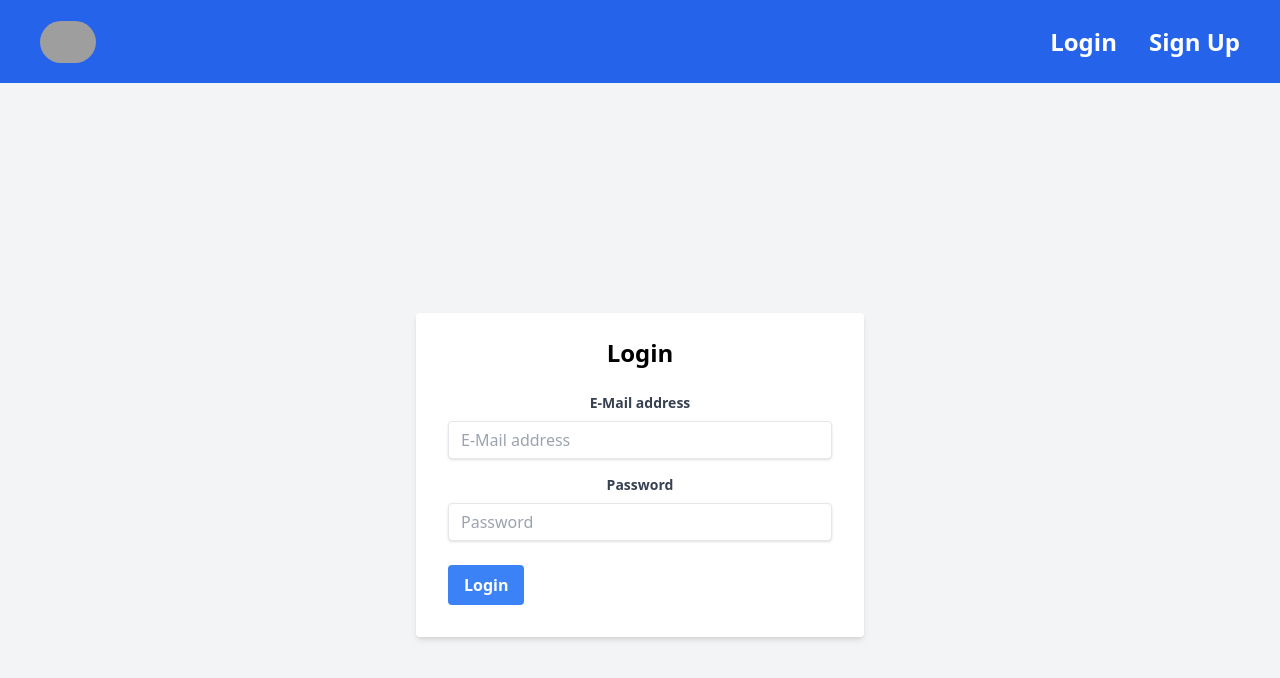
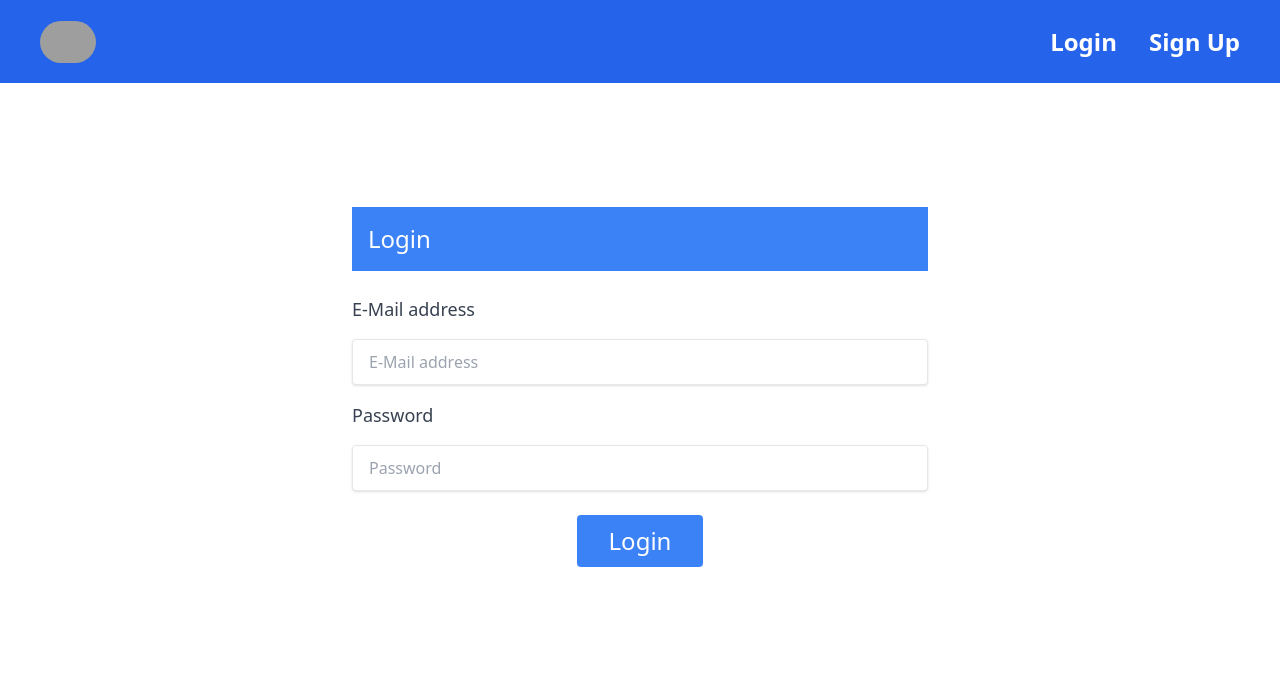
Before and after one commit to saolaiheang/link-shorten-two, a React (Vite) app: page /login in a window 1280 px wide. Shown: the top 678 px of the page. Built offline with nearby package versions, Linux system fonts and the light colour scheme; grey boxes are pictures that could not be loaded.

Commit message:
landing page

```diff
--- a/src/components/Header.jsx
+++ b/src/components/Header.jsx
@@ -1,16 +1,18 @@
 import React from 'react';
 import { Link } from 'react-router-dom';
+import { Navigate } from 'react-router-dom';
 
 function Header() {
   return (
     <header className="flex justify-between items-center h-[83px] bg-blue-600 p-4 sm:p-10">
-      <div>
+     <Link to="/"><div>
         <img
           className="rounded-full w-12 sm:w-14"
           src="https://media.licdn.com/dms/image/v2/C560BAQE55kHfjFuzlg/company-logo_200_200/company-logo_200_200/0/1631377740362?e=2147483647&v=beta&t=lwTHSGTyiLNCxcgBP36R49o1XEATmojFUK8g27vK0BY"
           alt="Logo"
         />
       </div>
+      </Link>
       <nav className="flex space-x-4 sm:space-x-8">
         <Link to="/login" className="text-white font-semibold text-lg sm:text-2xl hover:text-red-200">
           Login
--- a/src/page/Loginpage.jsx
+++ b/src/page/Loginpage.jsx
@@ -5,24 +5,28 @@ import Header from '../components/Header';
 function LoginPage() {
   const [email, setEmail] = useState('');
   const [password, setPassword] = useState('');
+  const [retypePassword] = useState('');
+  const [error, setError] = useState('');
 
   const handleLogin = (e) => {
     e.preventDefault();
-    // Handle login logic here
+    if (password !== retypePassword) {
+      setError('Passwords do not match');
+      return;
+    }
     console.log('Login attempted with:', { email, password });
+    setError('');
   };
 
   return (
     <>
-    <Header></Header>
-    <div className="flex justify-center items-center h-screen bg-gray-100">
-
-
-      <div className="w-full max-w-md">
-        <form onSubmit={handleLogin} className="bg-white shadow-md rounded px-8 pt-6 pb-8 mb-4">
-          <h2 className="text-center text-2xl font-bold mb-6">Login</h2>
+      <Header />
+      <div className="flex justify-center mt-20 sm:mt-[100px]">
+        <div className="w-full max-w-[90%] sm:max-w-[75%] md:max-w-[60%] lg:max-w-[50%] ">
+          <form onSubmit={handleLogin} className="px-8 pt-6 pb-8 mb-4">
+            <h2 className="text-left text-2xl p-4 bg-blue-500 text-white mb-6">Login</h2>
             <div className="mb-4">
-            <label className="block text-gray-700 text-sm font-bold mb-2" htmlFor="email">
+              <label className="block text-left text-gray-700 text-lg  mb-4" htmlFor="email">
                 E-Mail address
               </label>
               <input
@@ -31,11 +35,11 @@ function LoginPage() {
                 value={email}
                 onChange={(e) => setEmail(e.target.value)}
                 placeholder="E-Mail address"
-              className="shadow appearance-none border rounded w-full py-2 px-3 text-gray-700 leading-tight focus:outline-none focus:shadow-outline"
+                className="shadow appearance-none border rounded w-full py-3 px-4 text-gray-700 leading-tight focus:outline-none focus:shadow-outline"
               />
             </div>
             <div className="mb-6">
-            <label className="block text-gray-700 text-sm font-bold mb-2" htmlFor="password">
+              <label className="block text-left text-gray-700 text-lg  mb-4" htmlFor="password">
                 Password
               </label>
               <input
@@ -44,13 +48,18 @@ function LoginPage() {
                 value={password}
                 onChange={(e) => setPassword(e.target.value)}
                 placeholder="Password"
-              className="shadow appearance-none border rounded w-full py-2 px-3 text-gray-700 leading-tight focus:outline-none focus:shadow-outline"
+                className="shadow appearance-none border rounded w-full py-3 px-4 text-gray-700 leading-tight focus:outline-none focus:shadow-outline"
               />
             </div>
-          <div className="flex items-center justify-between">
+            {error && (
+              <div className="mb-4 text-left text-red-500">
+                <p >{error}</p>
+              </div>
+            )}
+            <div className="">
               <button
                 type="submit"
-              className="bg-blue-500 hover:bg-blue-700 text-white font-bold py-2 px-4 rounded focus:outline-none focus:shadow-outline"
+                className="bg-blue-500 hover:bg-blue-700 text-white py-2 px-8 rounded text-[24px] focus:outline-none focus:shadow-outline"
               >
                 Login
               </button>
```
Lines whose indentation alone changed are shown as unchanged.
